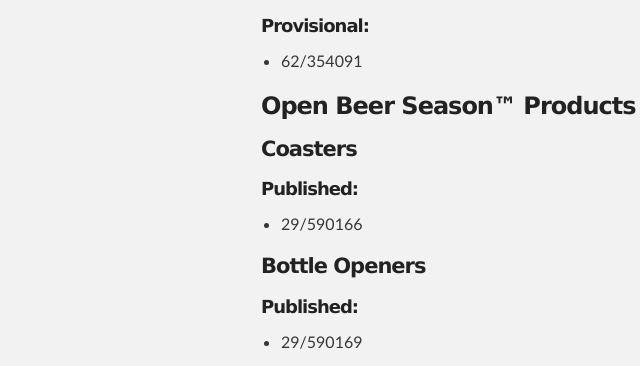
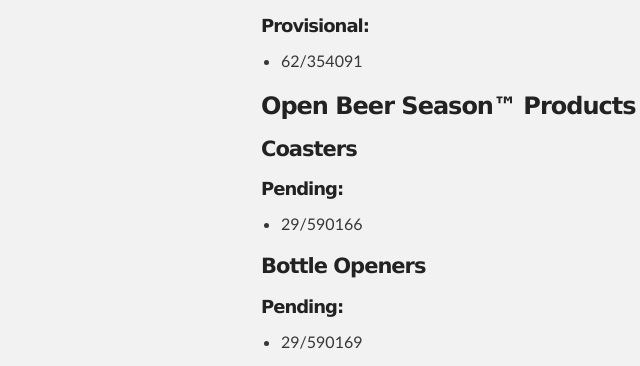
Before and after one commit to n8barr/patents.zootility.com, a plain HTML site: page index.html in a window 1280 px wide. Shown: the part 2046-2412 px from the top of the page, 59-699 px from the left. Drawn offline with Linux system fonts and the light colour scheme.

Commit message:
Update index.html
Fixed copy/paste error

```diff
--- a/index.html
+++ b/index.html
@@ -132,7 +132,7 @@
 <h4>
 <a id="coasters" class="anchor" href="#coasters" aria-hidden="true"><span aria-hidden="true" class="octicon octicon-link"></span></a>Coasters</h4>
 
-<h5>Published:</h5>
+<h5>Pending:</h5>
   <ul>
    <li>29/590166</li>
   </ul>
@@ -140,7 +140,7 @@
 <h4>
 <a id="bottle-openers" class="anchor" href="#bottle-openers" aria-hidden="true"><span aria-hidden="true" class="octicon octicon-link"></span></a>Bottle Openers</h4>
 
-<h5>Published:</h5>
+<h5>Pending:</h5>
   <ul>
    <li>29/590169</li>
   </ul>
```
